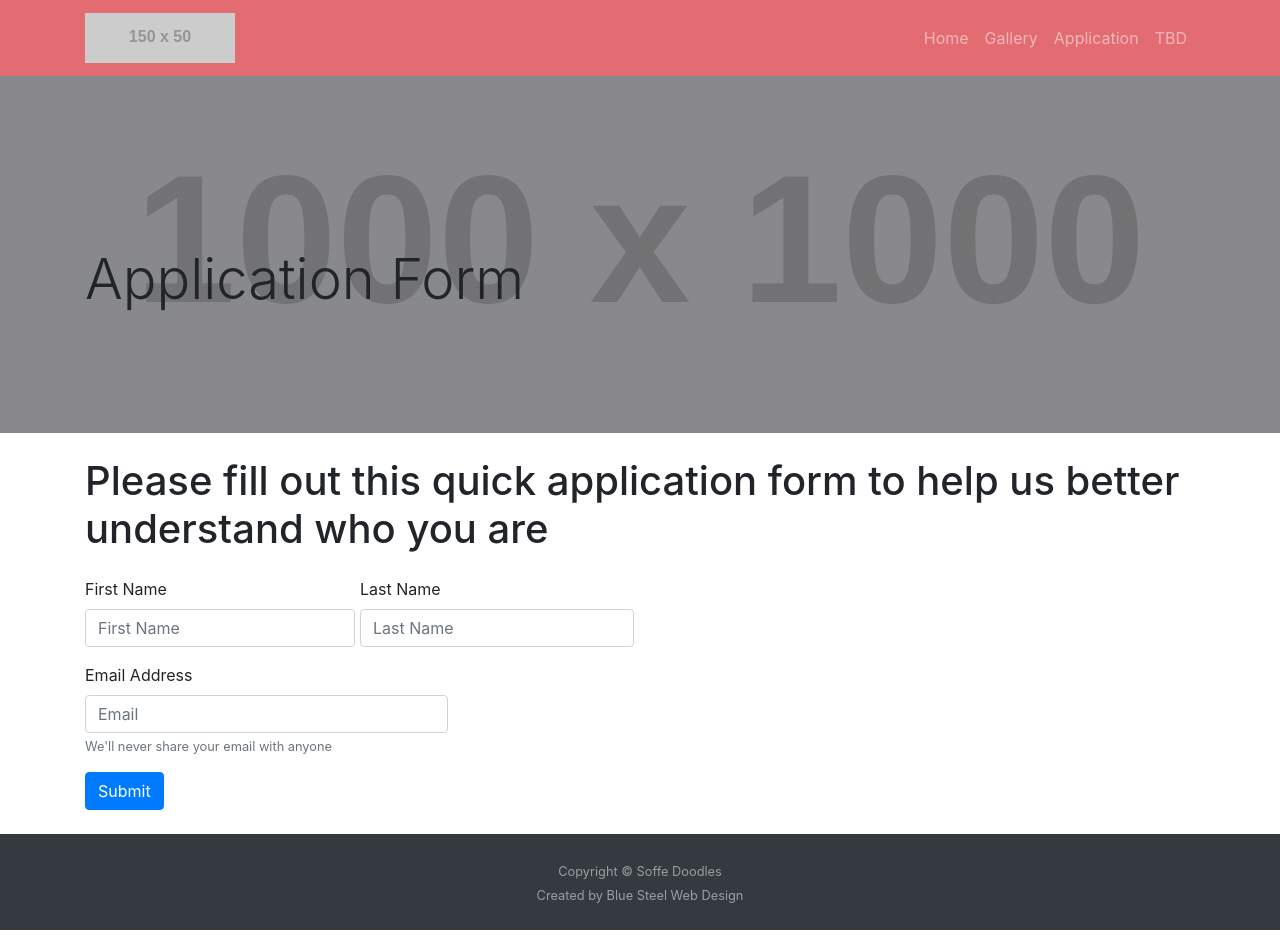
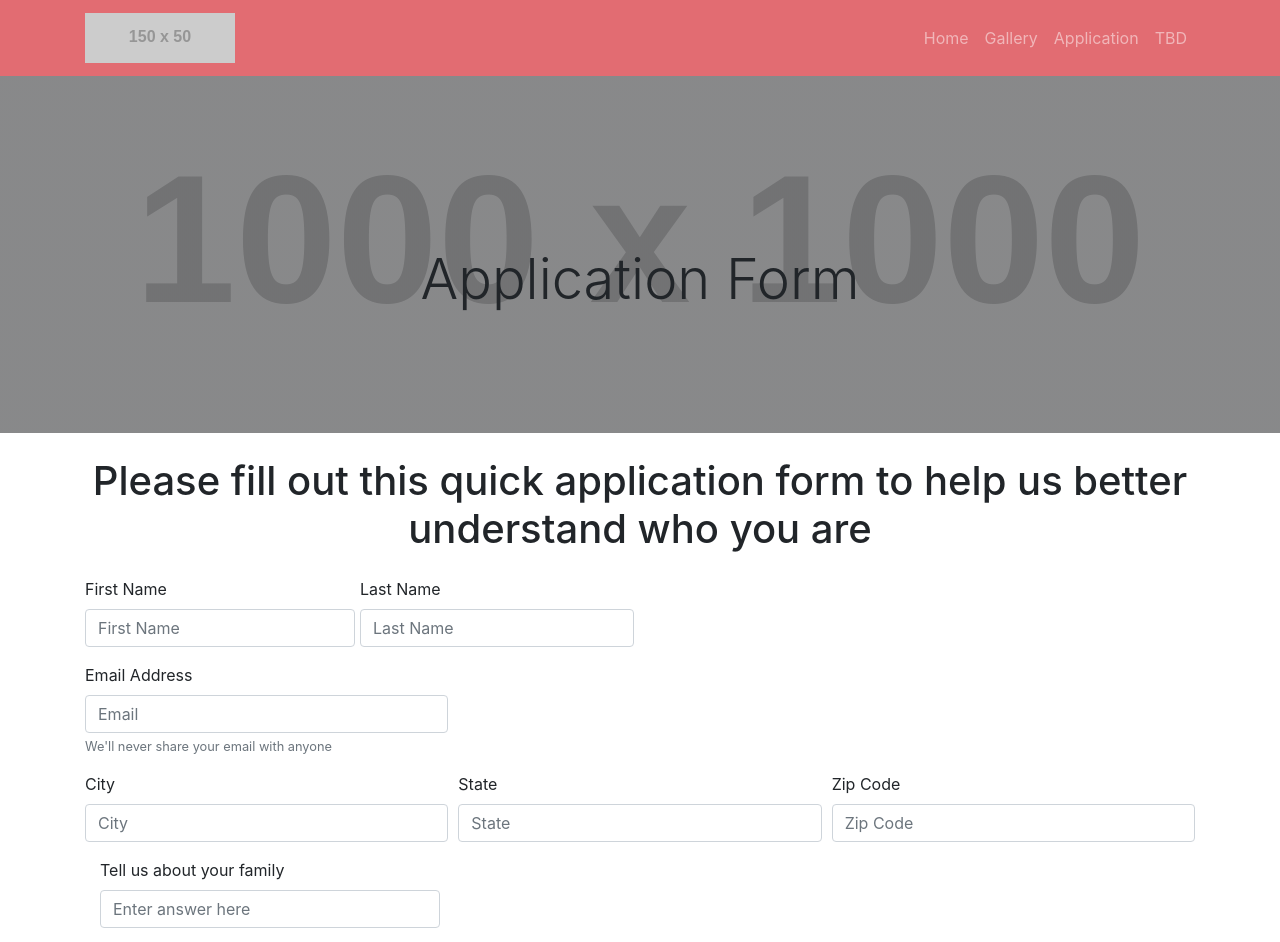
Before and after one commit to benklinton/Soffe-Doodles, a React (Create React App) app: page /application in a window 1280 px wide. Shown: the top 942 px of the page. Built offline with nearby package versions, Linux system fonts and the light colour scheme.

Commit message:
added more to form component

```diff
--- a/src/components/form/index.js
+++ b/src/components/form/index.js
@@ -37,6 +37,36 @@ function FormLayout() {
                         </Form.Group>
                     </Col>
                 </Form.Row>
+
+                <Form.Row>
+                    <Col className='col-md-4'>
+                        <Form.Group controlId="formBasicCity">
+                            <Form.Label>City</Form.Label>
+                            <Form.Control type="text" placeholder="City" />
+                        </Form.Group>
+                    </Col>
+
+                    <Col className='col-md-4'>
+                        <Form.Group controlId="formBasicState">
+                            <Form.Label>State</Form.Label>
+                            <Form.Control type="text" placeholder="State" />
+                        </Form.Group>
+                    </Col>
+
+                    <Col className='col-md-4'>
+                        <Form.Group controlId="formBasicZip">
+                            <Form.Label>Zip Code</Form.Label>
+                            <Form.Control type='integer' placeholder='Zip Code'/>
+                        </Form.Group>
+                    </Col>
+                </Form.Row>
+                <Col className= "col-md-4">
+                    <Form.Group controlId="fromBasicQuestion">
+                        <Form.Label>Tell us about your family</Form.Label>
+                        <Form.Control type='text' placeholder="Enter answer here" rows="5"/>
+                    </Form.Group>
+                </Col>
+
                 <Button variant="primary" type="submit">
                     Submit
                 </Button>
--- a/src/pages/Gallery.js
+++ b/src/pages/Gallery.js
@@ -1,7 +1,7 @@
 import React from 'react';
 import Navigation from '../components/navbar';
 import Footer from '../components/footer';
-import BackgroundPage from '../components/background-page';
+import BackgroundPage from '../components/background page';
 
 function Gallery () {
     return (
```
